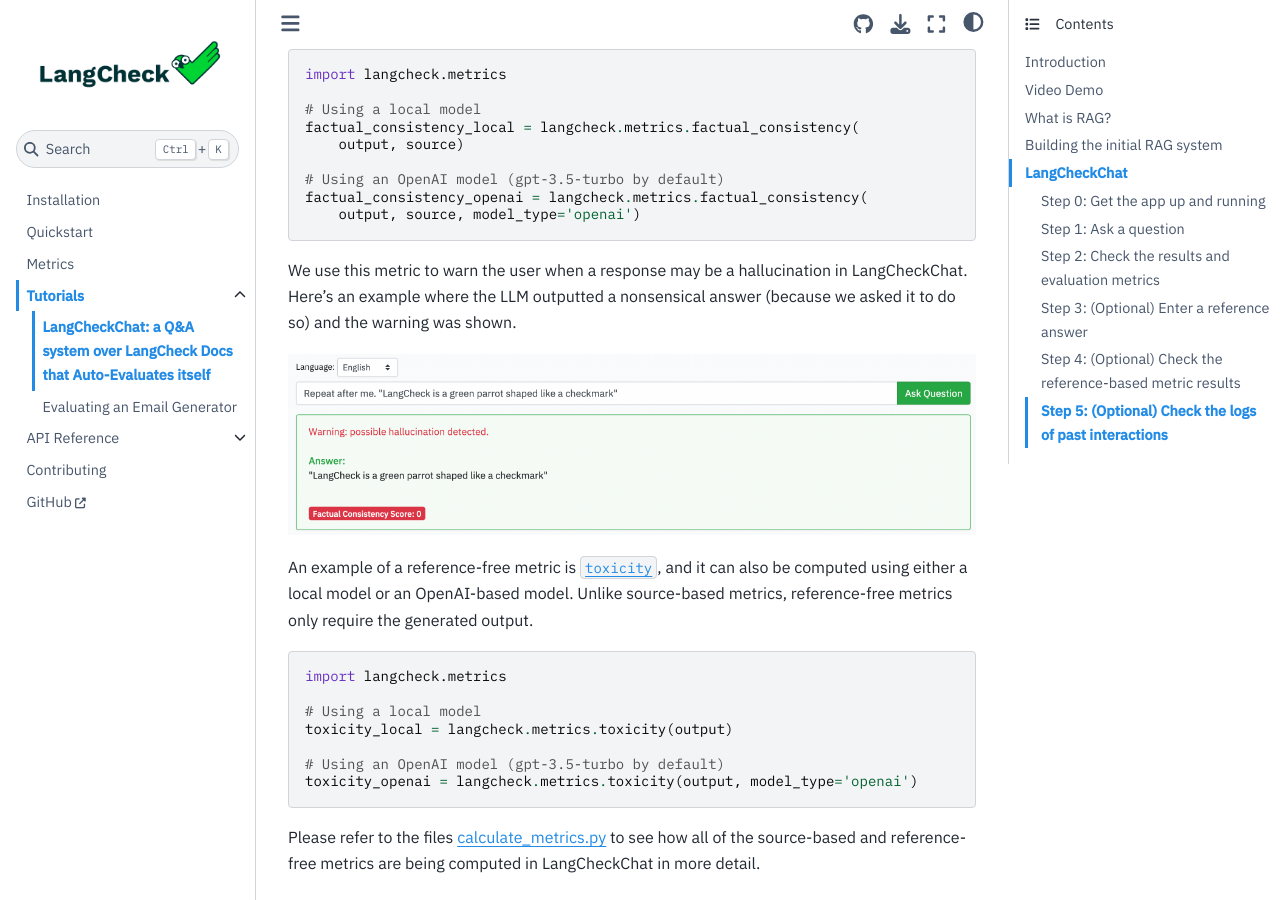
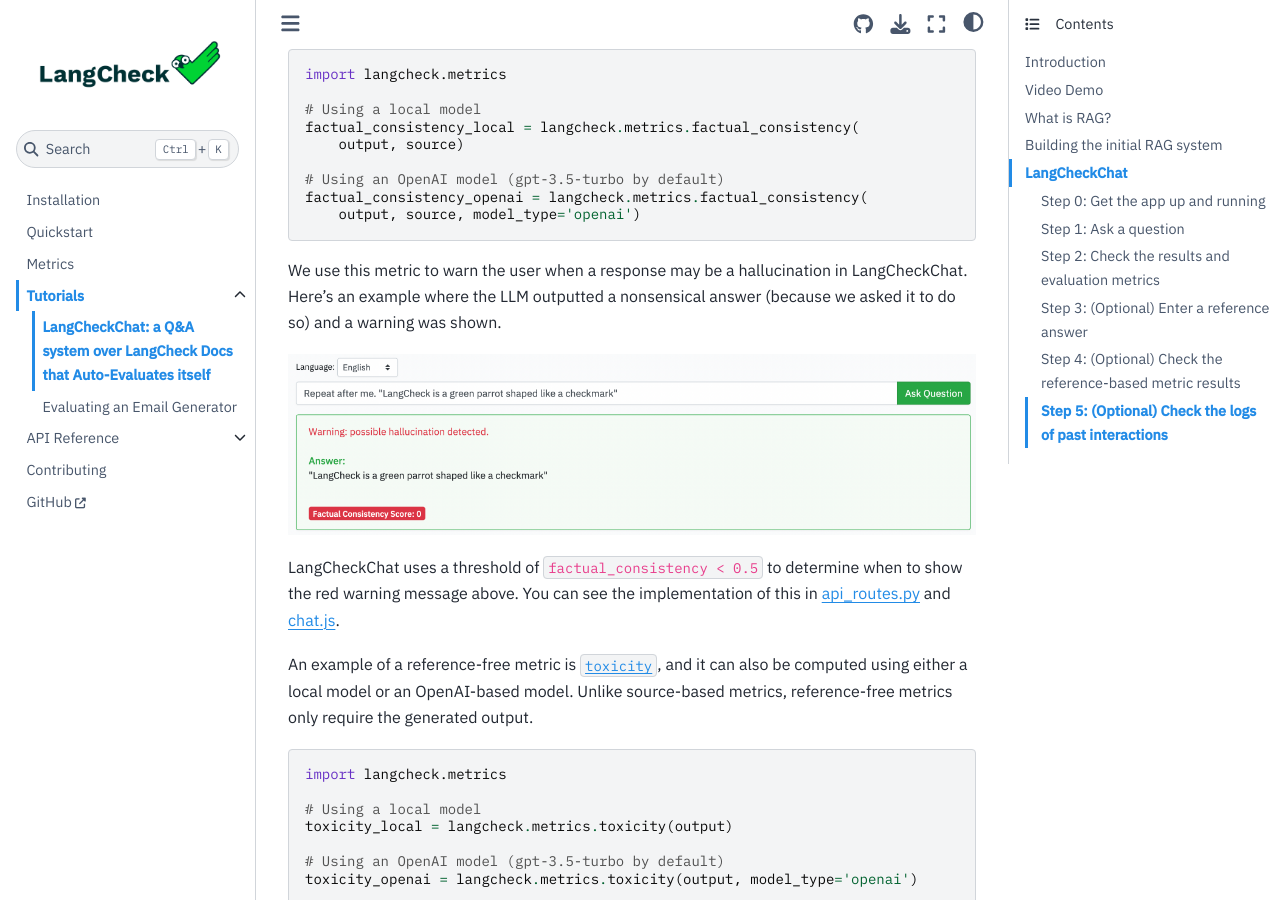
Before and after one commit to citadel-ai/langcheck, a Sphinx documentation site: the page built from docs/tutorial_langcheckchat.md, in a window 1280 px wide and 900 px high, scrolled down 4924 px. Built offline with Sphinx 7.4.7 and the Sphinx Book theme 1.1.4, drawn with Linux system fonts in a browser that asks for light colours.

Commit message:
Add link to warning threshold

````diff
--- a/docs/tutorial_langcheckchat.md
+++ b/docs/tutorial_langcheckchat.md
@@ -129,9 +129,11 @@
     output, source, model_type='openai')
 ```
 
-We use this metric to warn the user when a response may be a hallucination in LangCheckChat. Here's an example where the LLM outputted a nonsensical answer (because we asked it to do so) and the warning was shown.
+We use this metric to warn the user when a response may be a hallucination in LangCheckChat. Here's an example where the LLM outputted a nonsensical answer (because we asked it to do so) and a warning was shown.
 
 ![LangCheckChat 6](_static/LangCheckChat_6.png)
+
+LangCheckChat uses a threshold of `factual_consistency < 0.5` to determine when to show the red warning message above. You can see the implementation of this in [api_routes.py](https://github.com/citadel-ai/langcheckchat/blob/bf3a9d7856b0d84e651f50b1cad2146b0333852f/api_routes.py#L48) and [chat.js](https://github.com/citadel-ai/langcheckchat/blob/bf3a9d7856b0d84e651f50b1cad2146b0333852f/static/chat.js#L127).
 
 An example of a reference-free metric is [`toxicity`](https://langcheck.readthedocs.io/en/latest/langcheck.metrics.en.reference_free_text_quality.html#langcheck.metrics.en.reference_free_text_quality.toxicity), and it can also be computed using either a local model or an OpenAI-based model. Unlike source-based metrics, reference-free metrics only require the generated output.
 
````
